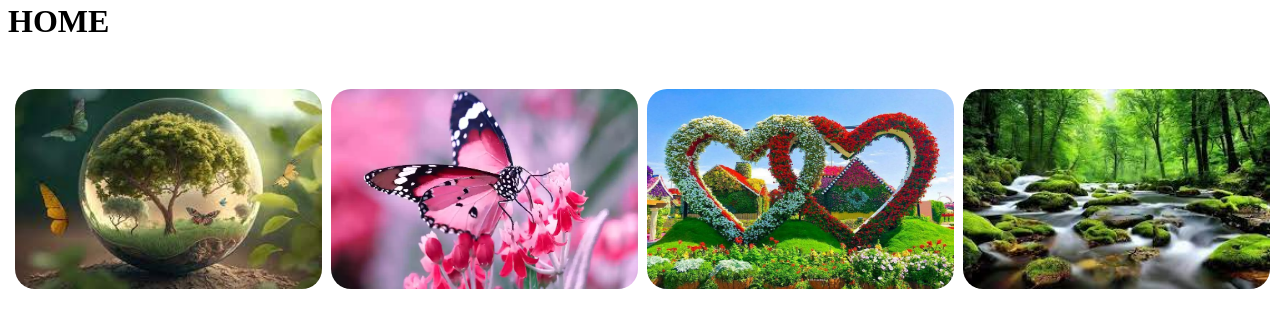
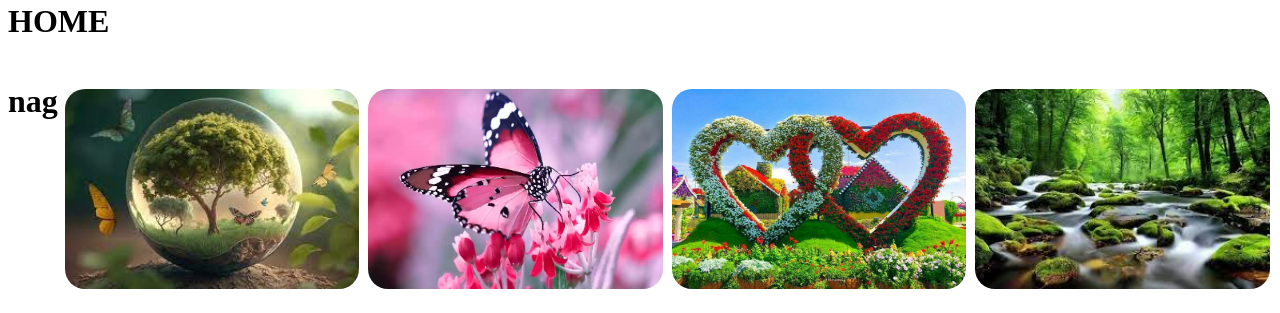
Before and after one commit to Nagendra1431823/project, a plain HTML site: page index.html in a window 1280 px wide. Shown: the part 434-747 px from the top of the page. Drawn offline with Linux system fonts and the light colour scheme.

Commit message:
added h1 tag

```diff
--- a/index.html
+++ b/index.html
@@ -26,6 +26,7 @@
     <!-- This is boxes content -->
     <h1>HOME</h1>
     <div class="box">
+        <h1> nag </h1>
         <div class="box1"><img src="./image1.jpg"></div>
         <div class="box2"><img src="./image2.webp"></div>
         <div class="box3"><img src="./image3.jpg"></div>
```
